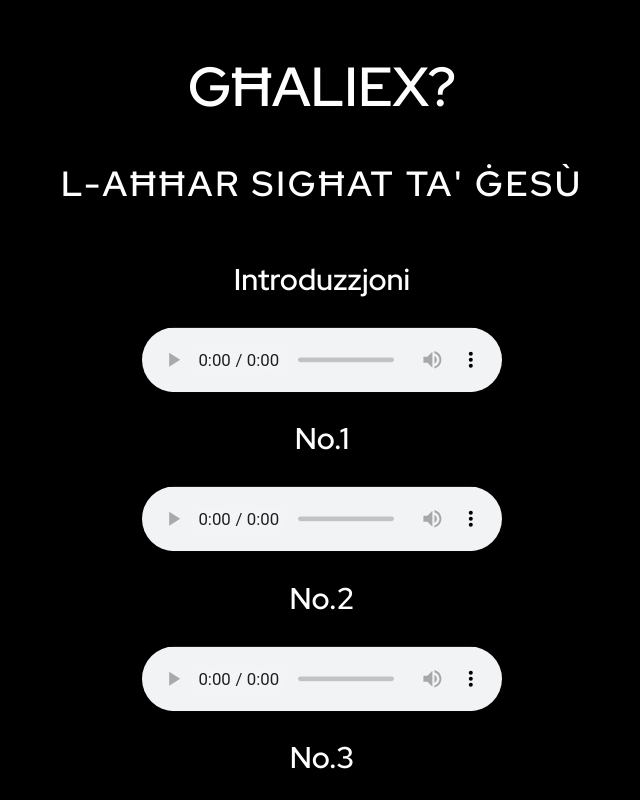
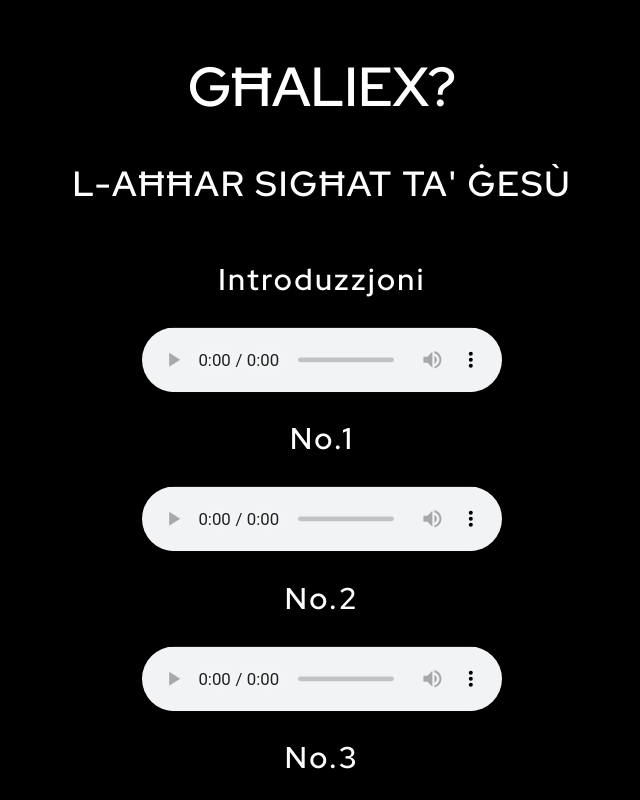
Before and after one commit to christabel12/Ghaliex_Exhibition_2025, a plain HTML site: page index.html in a window 1280 px wide. Shown: the top 800 px of the page, without its empty margins (318-958 px from the left). Drawn offline with Linux system fonts and the light colour scheme.

Commit message:
CSS Update

```diff
--- a/website design.css
+++ b/website design.css
@@ -15,7 +15,7 @@ h2 {
     font-size: 35px;
     text-align: center;
     text-transform: uppercase;
-    letter-spacing: 3px;
+    letter-spacing: 2px;
 }
 
 h4 {
@@ -26,6 +26,7 @@ h4 {
     line-height: 1.5;
     margin-bottom: 20px;
     margin-top: 30px;
+    letter-spacing: 2px;
 }
 
 div {
```
